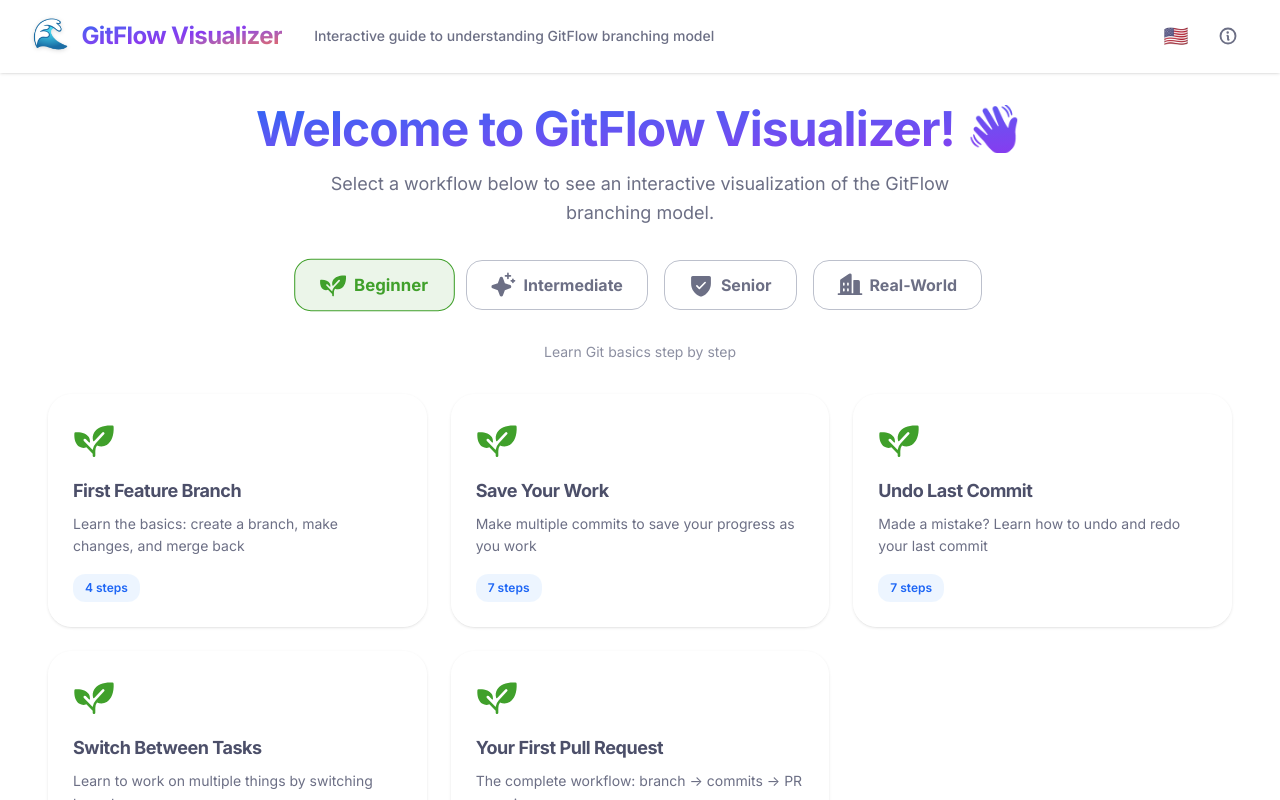
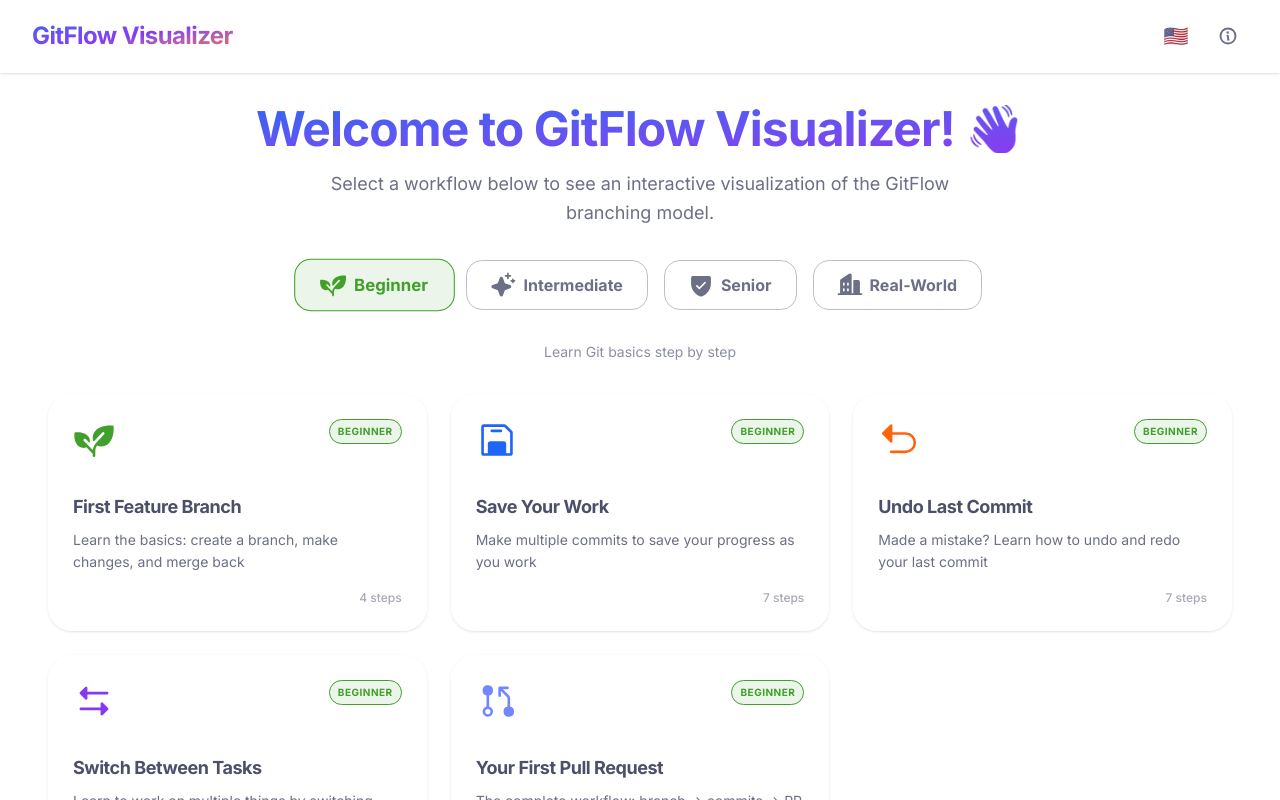
Before and after one commit to huy-nm/gitflow-visualization, a React (Vite) app: page / in a window 1280 px wide. Built offline with nearby package versions, Linux system fonts and the light colour scheme.

Commit message:
fix: remove stray onClick and correct category tags
- Remove duplicate onClick prop in UseCaseCard causing text render
- Add missing category: 'realWorld' to 6 production use cases
- Fix stagingProductionDeploy category from 'deployment' to 'realWorld'

```diff
--- a/src/App.jsx
+++ b/src/App.jsx
@@ -26,14 +26,10 @@ function App() {
       <header className="flex items-center justify-between px-8 py-4 bg-[var(--bg-card)] backdrop-blur-xl border-b border-[var(--glass-border)] shadow-sm z-10 transition-all duration-300">
         <div className="flex flex-col md:flex-row md:items-center gap-2 md:gap-8">
           <div className="flex items-center gap-3">
-            <span className="text-3xl drop-shadow-sm animate-[float_3s_ease-in-out_infinite]">🌊</span>
             <h1 className="text-2xl font-extrabold m-0 bg-gradient-to-br from-ctp-blue via-ctp-mauve to-ctp-peach bg-clip-text text-transparent tracking-tight">
               {t('app.title')}
             </h1>
           </div>
-          <p className="hidden md:block text-sm font-medium text-[var(--text-secondary)] m-0">
-            {t('app.subtitle')}
-          </p>
         </div>
         <div className="flex items-center gap-3">
           {/* Language Switcher */}
--- a/src/components/UseCaseCard.jsx
+++ b/src/components/UseCaseCard.jsx
@@ -35,12 +35,27 @@ function UseCaseCard({ useCase, isActive, onClick }) {
            style={{ mask: 'linear-gradient(#fff 0 0) content-box, linear-gradient(#fff 0 0)', maskComposite: 'exclude', WebkitMask: 'linear-gradient(#fff 0 0) content-box, linear-gradient(#fff 0 0)', WebkitMaskComposite: 'xor' }}>
       </div>
 
-      {/* Shine effect */}
-      <div className="absolute inset-0 h-full w-full bg-gradient-to-b from-white/10 to-transparent opacity-0 transition-opacity duration-400 group-hover:opacity-100 pointer-events-none"></div>
+      {/* Category Colors */}
+      {(() => {
+        const colors = {
+          beginner: 'text-ctp-green border-ctp-green bg-ctp-green/10',
+          intermediate: 'text-ctp-yellow border-ctp-yellow bg-ctp-yellow/10',
+          senior: 'text-ctp-red border-ctp-red bg-ctp-red/10',
+          realWorld: 'text-ctp-mauve border-ctp-mauve bg-ctp-mauve/10'
+        }
+        const colorClass = colors[useCase.category] || 'text-ctp-blue border-ctp-blue bg-ctp-blue/10'
 
-      <div className="card-icon transition-transform duration-400 ease-out group-hover:scale-110 group-hover:rotate-6 z-10">
-        {cloneElement(getUseCaseIcon(useCaseId, useCase.category), { size: 42 })}
-      </div>
+        return (
+          <div className="flex justify-between items-start w-full z-10 mb-4">
+            <div className="card-icon transition-transform duration-400 ease-out group-hover:scale-110 group-hover:rotate-6">
+              {cloneElement(getUseCaseIcon(useCase.id, useCase.category), { size: 42 })}
+            </div>
+            <span className={`text-[10px] uppercase tracking-wider font-bold px-2 py-1 rounded-full border ${colorClass}`}>
+              {useCase.category === 'realWorld' ? 'Real-World' : useCase.category}
+            </span>
+          </div>
+        )
+      })()}
 
       <div className="flex-1 z-10">
         <h3 className="m-0 mb-2 text-lg font-bold text-[var(--text-primary)] tracking-tight">
@@ -51,8 +66,8 @@ function UseCaseCard({ useCase, isActive, onClick }) {
         </p>
       </div>
 
-      <div className="flex items-center justify-between mt-auto z-10 w-full">
-        <span className="text-xs font-semibold text-ctp-blue bg-blue-400/10 px-3 py-1.5 rounded-xl transition-all duration-300 group-hover:bg-ctp-blue group-hover:text-ctp-base">
+      <div className="flex items-center justify-end mt-auto z-10 w-full opacity-60">
+        <span className="text-xs font-medium text-[var(--text-secondary)]">
           {useCase.steps.length} {t('panel.step').toLowerCase()}s
         </span>
       </div>
--- a/src/useCases/criticalHotfix.js
+++ b/src/useCases/criticalHotfix.js
@@ -3,6 +3,7 @@ export const criticalHotfix = {
   id: 'critical-hotfix',
   title: 'Critical Production Hotfix',
   icon: '🚨',
+  category: 'realWorld',
   description: 'Production bug discovered - urgent fix needed while other feature work continues in parallel',
   steps: [
     // Normal development in progress
--- a/src/useCases/longRunningFeature.js
+++ b/src/useCases/longRunningFeature.js
@@ -3,6 +3,7 @@ export const longRunningFeature = {
   id: 'long-running-feature',
   title: 'Long-Running Feature Sync',
   icon: '🔄',
+  category: 'realWorld',
   description: 'Large feature taking 3+ weeks - must sync with develop regularly to avoid merge conflicts',
   steps: [
     // Start major refactor
--- a/src/useCases/releaseCandidateFlow.js
+++ b/src/useCases/releaseCandidateFlow.js
@@ -3,6 +3,7 @@ export const releaseCandidateFlow = {
   id: 'release-candidate',
   title: 'Release Candidate Flow',
   icon: '🎯',
+  category: 'realWorld',
   description: 'QA testing release candidates, finding bugs, multiple RC iterations before final release',
   steps: [
     // Feature complete - start release process
--- a/src/useCases/sprintDevelopment.js
+++ b/src/useCases/sprintDevelopment.js
@@ -3,6 +3,7 @@ export const sprintDevelopment = {
   id: 'sprint-development',
   title: 'Sprint Development Cycle',
   icon: '🏃',
+  category: 'realWorld',
   description: 'A complete 2-week sprint with multiple developers working on features, code reviews, and integration',
   steps: [
     // Sprint kickoff - two developers start their features
--- a/src/useCases/stagingProductionDeploy.js
+++ b/src/useCases/stagingProductionDeploy.js
@@ -5,7 +5,7 @@ export const stagingProductionDeploy = {
   id: 'staging-production-deploy',
   title: 'Staging & Production Deploy',
   icon: '🚀',
-  category: 'deployment',
+  category: 'realWorld',
   description: 'Learn how code travels safely from development to live users through staging environment testing',
   steps: [
     // =============================================================
--- a/src/useCases/trunkBasedDev.js
+++ b/src/useCases/trunkBasedDev.js
@@ -3,6 +3,7 @@ export const trunkBasedDev = {
   id: 'trunk-based',
   title: 'Trunk-Based Development',
   icon: '🌲',
+  category: 'realWorld',
   description: 'Modern approach: short-lived branches, frequent integration, daily deploys with feature flags',
   steps: [
     // Dev 1: Small PR, merged same day
```
